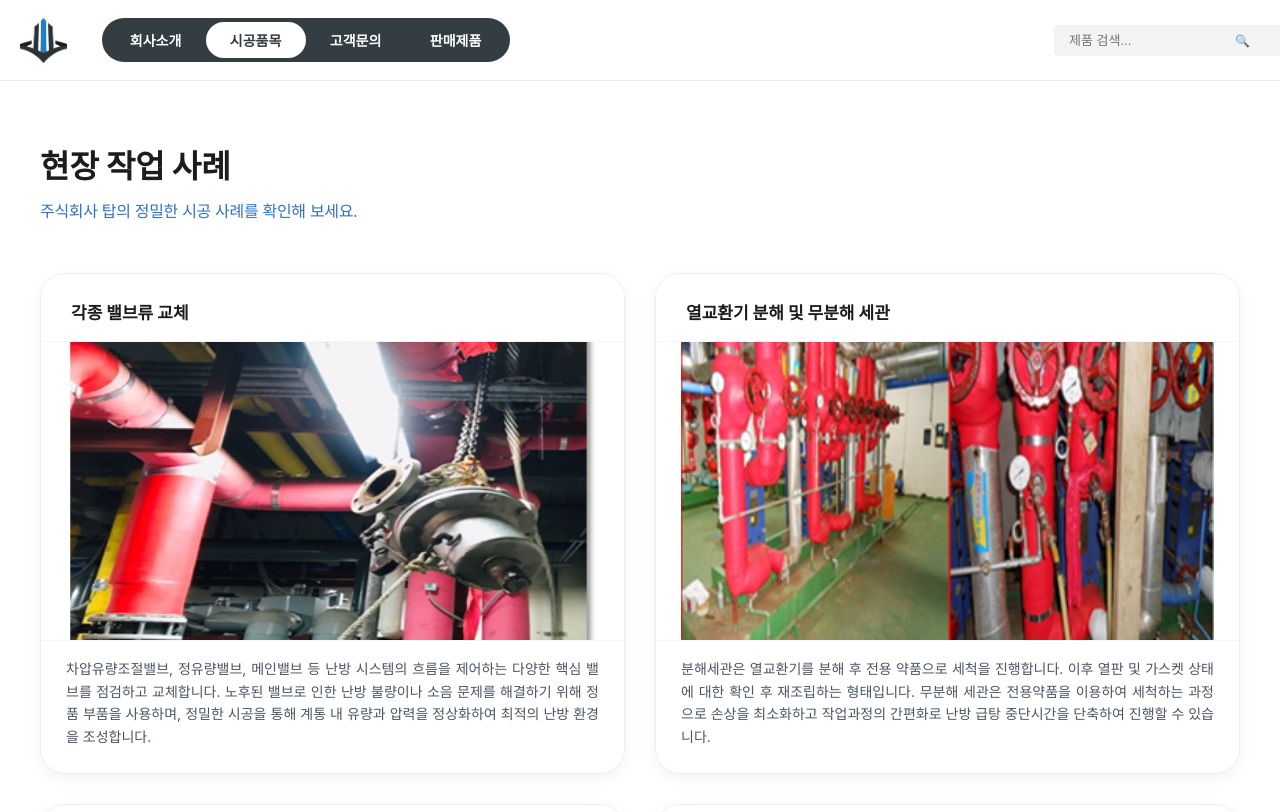
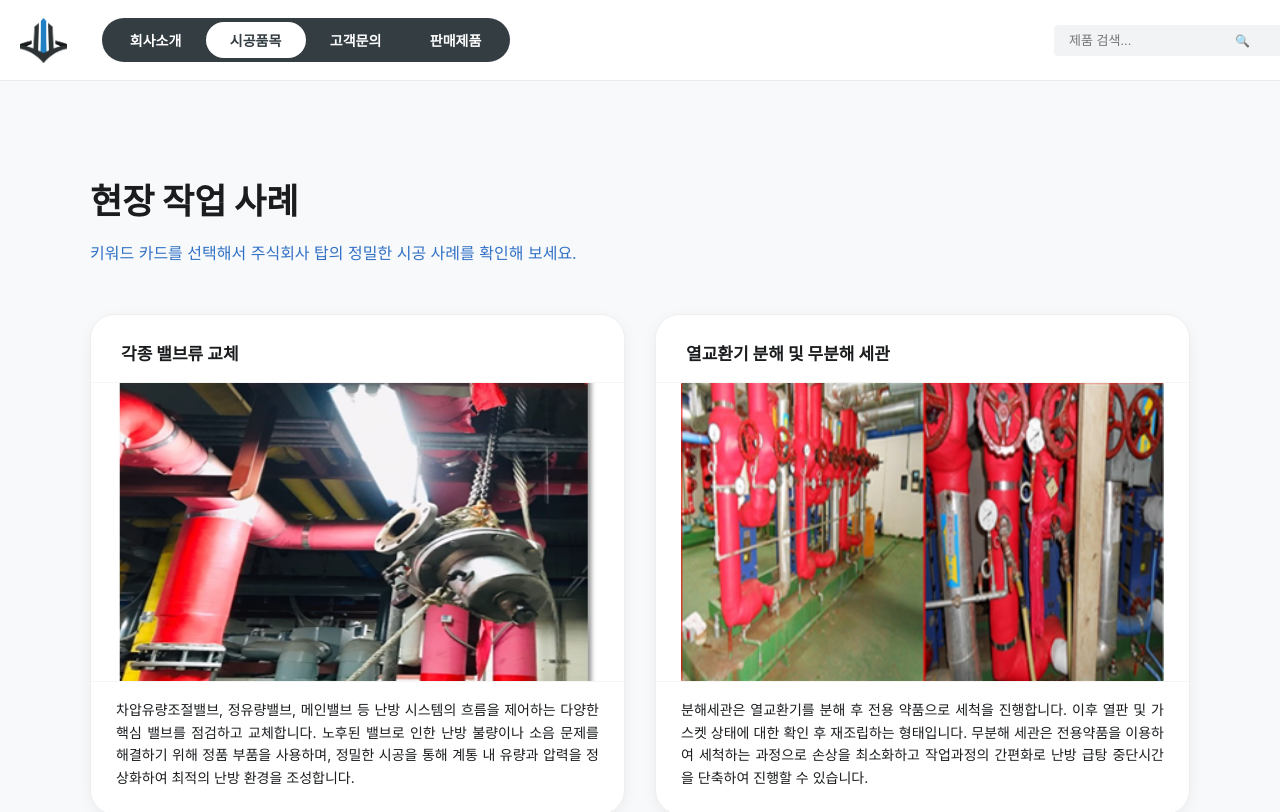
Before and after one commit to hodunn/top-web-project-main, a React (Create React App) app: page /work in a window 1280 px wide. Shown: the top 812 px of the page. Built offline with nearby package versions, Linux system fonts and the light colour scheme.

Commit message:
전체적인 디테일 정리

```diff
--- a/src/App.tsx
+++ b/src/App.tsx
@@ -3,6 +3,7 @@ import { useEffect } from "react";
 import Home from "./screens/topwebpro/Home";
 import About from "./screens/topwebpro/About";
 import Work from "./screens/topwebpro/work"; // 1. work 파일 임포트 추가 20일에 넣었음
+import Contact from "./screens/topwebpro/contact"; //내가 직접 넣은거 왜 적용안되냐
 import AddProduct from "./screens/topwebpro/menu/AddProduct";
 import ProductList from "./screens/topwebpro/menu/ProductList";
 import ProductAdminList from "./screens/topwebpro/menu/ProductAdminList";
@@ -28,6 +29,7 @@ function App() {
             <Route path="/" element={<Home />} />
             <Route path="/about" element={<About />} />
             <Route path="/work" element={<Work />} />
+            <Route path="/contact" element={<Contact />} />
             <Route path="/addproduct" element={<AddProduct />} />
             <Route path="/productlist" element={<ProductList />} />
             <Route path="/productAdminlist" element={<ProductAdminList />} />
--- a/src/language/Kr-kr.json
+++ b/src/language/Kr-kr.json
@@ -3,6 +3,7 @@
     "homekr": "홈",
     "aboutkr": "회사소개",
     "workkr": "시공품목",
+    "contactkr": "고객문의",
     "productList": "판매제품",
     "requestQuote": "견적 요청",
     "proLogin": "전문가 로그인",
@@ -35,7 +36,7 @@
     "feature1Desc": "전오래된 배관에 오염물질들이 누적되면서 생기는 문제일 수 있습니다.",
     "feature2Title": "부품 노화",
     "feature2Desc": "인서트 구동기 및 일부 부품의 노화로 인한 고장이 문제일 수 있습니다.",
-    "feature3Title": "기--타",
+    "feature3Title": "온도조절기 고장",
     "feature3Desc": "-",
     "mainProducts": "주요 제품",
     "viewMore": "전체 제품 보기 ›",
@@ -97,7 +98,7 @@
   },
   "work": {
     "mainTitle": "현장 작업 사례",
-    "subTitle": "주식회사 탑의 정밀한 시공 사례를 확인해 보세요.",
+    "subTitle": "키워드 카드를 선택해서 주식회사 탑의 정밀한 시공 사례를 확인해 보세요.",
     "item1": {
       "title": "각종 밸브류 교체",
       "desc": "차압유량조절밸브, 정유량밸브, 메인밸브 등 난방 시스템의 흐름을 제어하는 다양한 핵심 밸브를 점검하고 교체합니다. 노후된 밸브로 인한 난방 불량이나 소음 문제를 해결하기 위해 정품 부품을 사용하며, 정밀한 시공을 통해 계통 내 유량과 압력을 정상화하여 최적의 난방 환경을 조성합니다."
--- a/src/screens/topwebpro/Home.tsx
+++ b/src/screens/topwebpro/Home.tsx
@@ -77,7 +77,7 @@ const Home: React.FC = () => {
 
         <HeroImageWrapper>
           <HeroImage
-            src={process.env.PUBLIC_URL + "/assets/home_image/qa.jpg"}
+            src={process.env.PUBLIC_URL + "/assets/home_image/mainimage.jpg"}
             alt="난방 수리 작업 현장"
           />
         </HeroImageWrapper>
@@ -91,17 +91,17 @@ const Home: React.FC = () => {
 
         <FeatureGrid>
           <FeatureCard>
-            <IconBox>🛠️</IconBox>
+            <IconBox>🗑️</IconBox>
             <h3>{kr.home.feature1Title}</h3>
             <p>{kr.home.feature1Desc}</p>
           </FeatureCard>
           <FeatureCard>
-            <IconBox>🚚</IconBox>
+            <IconBox>⚙️</IconBox>
             <h3>{kr.home.feature2Title}</h3>
             <p>{kr.home.feature2Desc}</p>
           </FeatureCard>
           <FeatureCard>
-            <IconBox>🛡️</IconBox>
+            <IconBox>🛠️</IconBox>
             <h3>{kr.home.feature3Title}</h3>
             <p>{kr.home.feature3Desc}</p>
           </FeatureCard>
@@ -166,9 +166,9 @@ const HomeWrapper = styled.div`
 `;
 
 const HeroSection = styled.section`
-  max-width: 1280px;
+  max-width: 1200px;
   margin: 0 auto;
-  padding: 100px 20px;
+  padding: 100px 180px;
   display: flex;
   align-items: center;
   justify-content: space-between;
@@ -182,7 +182,7 @@ const HeroContent = styled.div`
 
 const SubTitle = styled.p`
   font-size: 15px;
-  color: #777;
+  color: #2d2d2d;
   margin-bottom: 15px;
   font-weight: 600;
   letter-spacing: -0.5px;
@@ -193,7 +193,7 @@ const HeroTitle = styled.h1`
   font-weight: 900;
   line-height: 1.2;
   margin-bottom: 35px;
-  color: #000;
+  color: #2d2d2d;
   letter-spacing: -2px;
   word-break: keep-all;
   @media (max-width: 768px) { font-size: 38px; }
@@ -206,14 +206,14 @@ const DescriptionContainer = styled.div`
 const HighlightText = styled.p`
   font-size: 17px;
   font-weight: 700;
-  color: #222;
+  color: #2d2d2d;
   margin-bottom: 12px;
   letter-spacing: -0.5px;
 `;
 
 const DetailText = styled.p`
   font-size: 15px;
-  color: #555;
+  color: #2d2d2d;
   line-height: 1.7;
   margin-bottom: 12px;
   word-break: keep-all;
@@ -229,13 +229,13 @@ const ClosingText = styled.p`
 const PhoneNumber = styled.div`
   font-size: 44px;
   font-weight: 900;
-  color: #000;
+  color: #34292a;
   letter-spacing: -1.5px;
   @media (max-width: 768px) { font-size: 32px; }
 `;
 
 const HeroImageWrapper = styled.div`
-  flex: 0.8;
+  flex: 2.0;
   width: 100%;
   display: flex;
   justify-content: flex-end;
@@ -243,10 +243,9 @@ const HeroImageWrapper = styled.div`
 
 const HeroImage = styled.img`
   width: 100%;
-  max-width: 580px;
-  border-radius: 16px;
+  max-width: 600px;
+  border-radius: 5px;
   object-fit: cover;
-  box-shadow: 0 15px 30px rgba(0,0,0,0.08);
 `;
 
 const FeatureSection = styled.section`
--- /dev/null
+++ b/src/screens/topwebpro/contact.tsx
@@ -0,0 +1,35 @@
+import React from "react";
+import styled from "styled-components";
+import Topmenu from "./menu/TopMenu";
+import Bottommenu from "./menu/BottomMenu";
+import kr from "../../language/Kr-kr.json";
+
+// 컴포넌트 이름을 소문자 contact에서 대문자 Contact로 변경
+const Contact: React.FC = () => {
+  return (
+    <PageWrapper>
+      <Topmenu />
+      <MainContainer>
+        <h1>Contact Page</h1>
+        {/* 내용을 여기에 추가하세요 */}
+      </MainContainer>
+      <Bottommenu />
+    </PageWrapper>
+  );
+};
+
+export default Contact;
+
+const PageWrapper = styled.div`
+  width: 100%;
+  min-height: 100vh;
+  display: flex;
+  flex-direction: column;
+`;
+
+const MainContainer = styled.main`
+  flex: 1;
+  padding-top: 100px;
+  max-width: 1200px;
+  margin: 0 auto;
+`;
--- a/src/screens/topwebpro/menu/ProductList.tsx
+++ b/src/screens/topwebpro/menu/ProductList.tsx
@@ -161,14 +161,13 @@ const PageWrapper = styled.div`
   min-height: 100vh;
   display: flex;
   flex-direction: column;
-  padding-top: 60px;
 `;
 
 const ContentContainer = styled.div`
   max-width: 1200px;
   width: 100%;
   margin: 0 auto;
-  padding: 60px 20px;
+  padding: 150px 50px 100px 50px;
   box-sizing: border-box;
   flex: 1;
 `;
@@ -179,7 +178,7 @@ const HeaderSection = styled.div`
 `;
 
 const Title = styled.h1`
-  font-size: 32px;
+  font-size: 35px;
   font-weight: 800;
   color: #1a1a1a;
   margin-bottom: 12px;
--- a/src/screens/topwebpro/menu/TopMenu.tsx
+++ b/src/screens/topwebpro/menu/TopMenu.tsx
@@ -74,7 +74,7 @@ const Topmenu: React.FC = () => {
                 onMouseLeave={() => setHoveredItem(getActiveItem())}
                 onClick={() => handleMenuClick("/Contact", "contact")}
               >
-                고객문의
+                {kr.menukr.contactkr}
               </NavItem>
               <NavItem
                 isActive={hoveredItem === "products"}
@@ -105,7 +105,7 @@ const Topmenu: React.FC = () => {
         <MobileMenu>
           <MobileNavItem onClick={() => handleMenuClick("/About", "about")}>{kr.menukr.aboutkr}</MobileNavItem>
           <MobileNavItem onClick={() => handleMenuClick("/Work", "work")}>{kr.menukr.workkr}</MobileNavItem>
-          <MobileNavItem onClick={() => handleMenuClick("/Contact", "contact")}>고객문의</MobileNavItem>
+          <MobileNavItem onClick={() => handleMenuClick("/Contact", "contact")}>{kr.menukr.contactkr}</MobileNavItem>
           <MobileNavItem onClick={() => handleMenuClick("/ProductList", "products")}>{kr.menukr.productList}</MobileNavItem>
         </MobileMenu>
       )}
--- a/src/screens/topwebpro/work.tsx
+++ b/src/screens/topwebpro/work.tsx
@@ -94,7 +94,7 @@ export default Work;
 /* --- 스타일 정의 --- */
 
 const PageWrapper = styled.div`
-  width: 100%;
+  background-color: #f8f9fa;
   min-height: 100vh;
   display: flex;
   flex-direction: column;
@@ -102,8 +102,11 @@ const PageWrapper = styled.div`
 
 const MainContainer = styled.div`
   max-width: 1200px;
+  width: 100%;
   margin: 0 auto;
-  padding: 120px 20px 80px 20px;
+  padding: 150px 50px 100px 50px;
+  box-sizing: border-box;
+  flex: 1;
 `;
 
 const HeaderSection = styled.div`
@@ -112,7 +115,7 @@ const HeaderSection = styled.div`
 `;
 
 const Title = styled.h1`
-  font-size: 32px;
+  font-size: 35px;
   font-weight: 800;
   color: #1a1c1e;
   margin-bottom: 12px;
@@ -121,11 +124,7 @@ const Title = styled.h1`
 const Subtitle = styled.p`
   font-size: 16px;
   color: #3171c6;
-  line-height: 1.5;
-  margin: 0;
-  text-align: justify;
-  word-break: break-all;
-  letter-spacing: -0.02em;
+  margin-bottom: 30px;
 `;
 
 const GridSection = styled.div`
@@ -201,7 +200,7 @@ const CardContent = styled.div`
 
 const CardDescription = styled.p`
   font-size: 14px;
-  color: #4b5563;
+  color: #1a1c1e;
   line-height: 1.6;
   margin: 0;
   text-align: justify;
```
Also changed, not shown: public/assets/home_image/mainimage.jpg (added).
